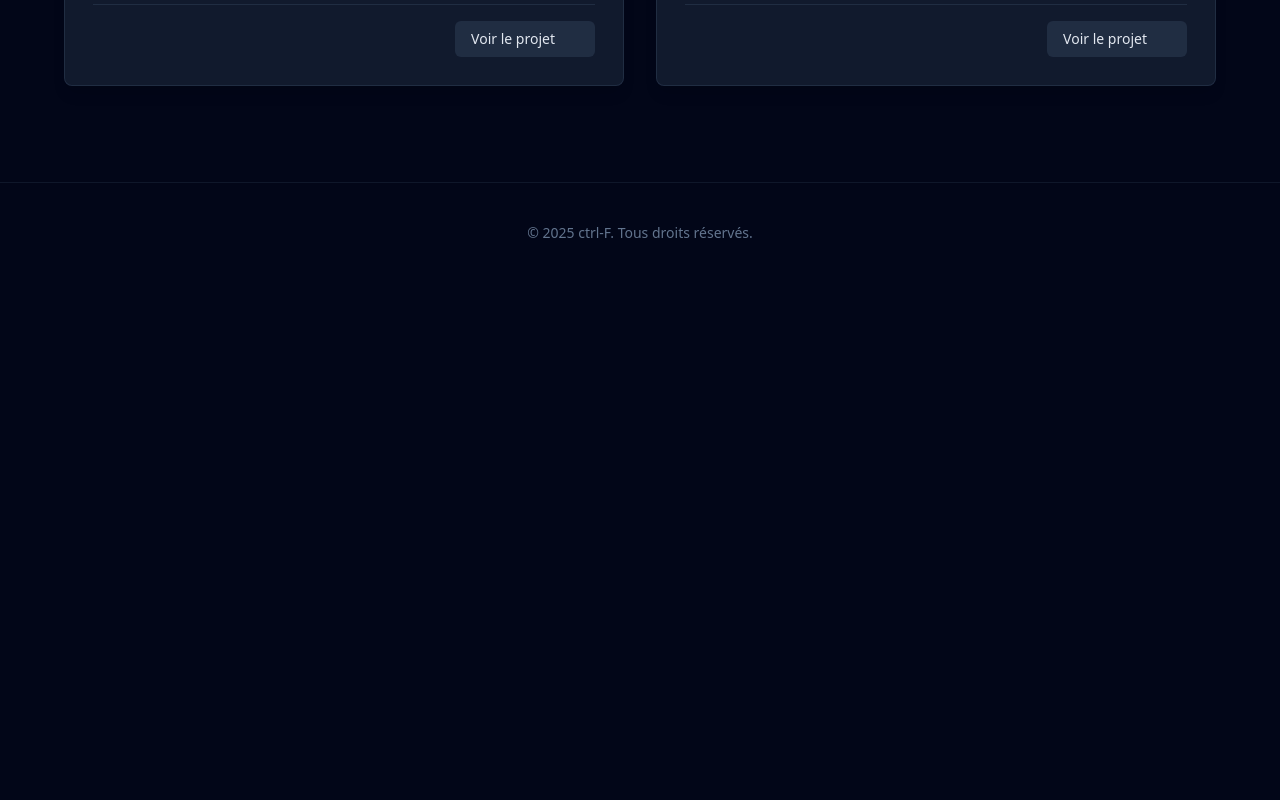
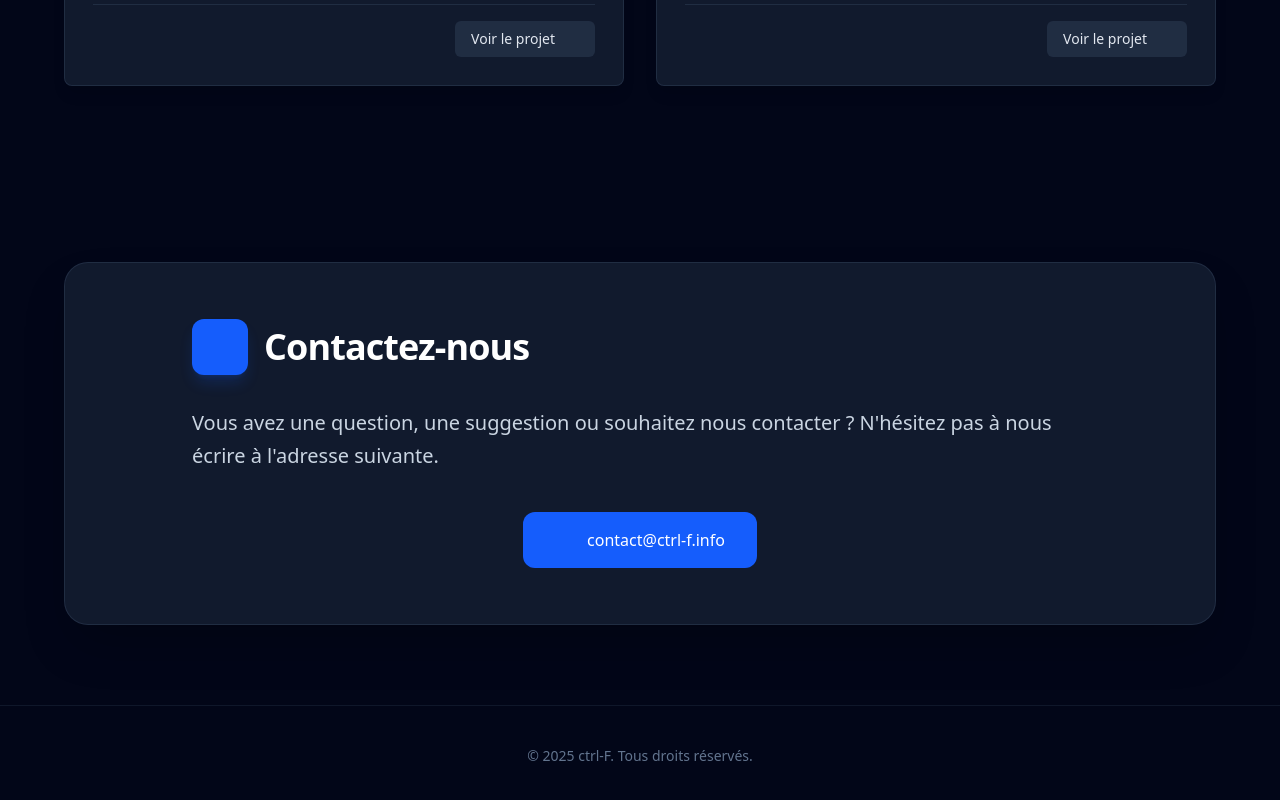
Before and after one commit to Association-CTRL-F/ctrl-f.info, a React (Vite) app: page / in a window 1280 px wide. Shown: the part 3455-4255 px from the top of the page. Before the commit the page ends 3738 px from the top, so only its background shows below. Built offline with nearby package versions, Linux system fonts and the light colour scheme; no server answers.

Commit message:
feat: add contact section

```diff
--- a/src/app.tsx
+++ b/src/app.tsx
@@ -1,3 +1,5 @@
+import { ClientOnly } from '#components/client_only';
+import { ContactSection } from '#components/contact_section';
 import { DonationSection } from '#components/donation_section';
 import { Footer } from '#components/footer';
 import { Hero } from '#components/hero';
@@ -12,6 +14,9 @@ export const App = () => (
 			<Hero />
 			<DonationSection />
 			<ProjectsSection />
+			<ClientOnly>
+				<ContactSection />
+			</ClientOnly>
 		</main>
 		<Footer />
 		<UmamiPortal />
--- /dev/null
+++ b/src/components/client_only.tsx
@@ -0,0 +1,15 @@
+// Source https://github.com/gfmio/react-client-only/blob/master/index.ts#L1C1-L12C3
+
+import { useClientOnly } from '#hooks/use_client_only';
+import { createElement, Fragment, type PropsWithChildren } from 'react';
+
+/** React component that renders its children client-side only / after first mount */
+export function ClientOnly({ children }: PropsWithChildren) {
+	const hasMounted = useClientOnly();
+
+	if (!hasMounted) {
+		return null;
+	}
+
+	return createElement(Fragment, { children });
+}
--- /dev/null
+++ b/src/components/contact_section.tsx
@@ -0,0 +1,37 @@
+import { CONTACT_EMAIL } from '#data/contact';
+
+export const ContactSection = () => (
+	<section id="contact" className="py-8 sm:py-16 md:py-20 bg-slate-950">
+		<div className="container mx-auto px-4 sm:px-6 lg:px-8">
+			<div className="max-w-6xl mx-auto">
+				<div className="bg-slate-800/60 rounded-3xl p-8 sm:p-10 md:p-14 border border-slate-700/50 backdrop-blur-xl shadow-2xl">
+					<div className="max-w-4xl mx-auto">
+						<div className="flex items-center gap-4 mb-8">
+							<div className="w-14 h-14 rounded-xl bg-blue-600 flex items-center justify-center shadow-lg shadow-blue-600/20">
+								<div className="i-heroicons-envelope-solid w-7 h-7 text-white" />
+							</div>
+							<h2 className="text-2xl sm:text-3xl md:text-4xl font-semibold text-white tracking-tight">
+								Contactez-nous
+							</h2>
+						</div>
+
+						<p className="text-base sm:text-lg md:text-xl text-slate-300 mb-10 leading-relaxed font-normal">
+							Vous avez une question, une suggestion ou souhaitez nous contacter
+							? N'hésitez pas à nous écrire à l'adresse suivante.
+						</p>
+
+						<div className="flex justify-center">
+							<a
+								href={`mailto:${CONTACT_EMAIL}`}
+								className="group inline-flex items-center gap-3 px-8 py-4 bg-blue-600 hover:bg-blue-700 text-white text-base	 rounded-xl transition-all duration-200 hover:scale-[1.02] hover:shadow-xl hover:shadow-blue-600/25 active:scale-100"
+							>
+								<div className="i-heroicons-envelope-solid w-5 h-5 transition-transform group-hover:scale-110" />
+								<span>{CONTACT_EMAIL}</span>
+							</a>
+						</div>
+					</div>
+				</div>
+			</div>
+		</div>
+	</section>
+);
--- /dev/null
+++ b/src/data/contact.ts
@@ -0,0 +1 @@
+export const CONTACT_EMAIL = 'contact@ctrl-f.info';
--- /dev/null
+++ b/src/hooks/use_client_only.tsx
@@ -0,0 +1,15 @@
+// Source https://github.com/gfmio/react-client-only/blob/master/index.ts#L14-L23
+
+import { useEffect, useState } from 'react';
+
+/** React hook that returns true if the component has mounted client-side */
+export const useClientOnly = () => {
+	const [hasMounted, setHasMounted] = useState(false);
+
+	useEffect(() => {
+		// eslint-disable-next-line react-hooks/set-state-in-effect
+		setHasMounted(true);
+	}, []);
+
+	return hasMounted;
+};
```
